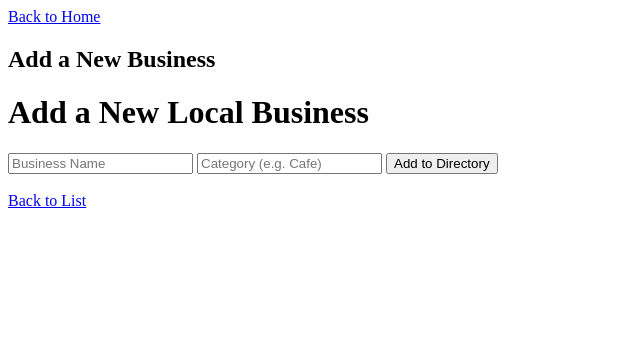
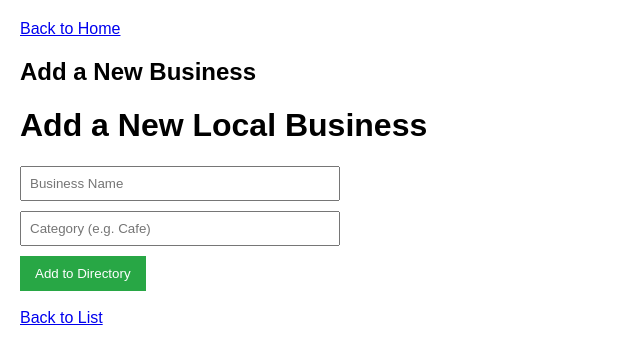
Before and after one commit to ahmadufauziyahjabiru-oss/business_directory, a Flask app: page /add in a window 1280 px wide. Shown: the top 364 px of the page, without its empty margins (0-640 px from the left). Run offline with Flask 3, Linux system fonts and the light colour scheme.

Commit message:
Add form styling to add.html

```diff
--- a/templates/add.html
+++ b/templates/add.html
@@ -1,6 +1,12 @@
 <!DOCTYPE html>
 <html>
-<head><title>Add Business</title></head>
+<head><title>Add Business</title><style>
+    body { font-family: sans-serif; margin: 20px; }
+    input, select { display: block; margin: 10px 0; padding: 8px; width: 100%; max-width: 300px; }
+    button { background: #28a745; color: white; border: none; padding: 10px 15px; cursor: pointer; }
+    button:hover { background: #218838; }
+</style>
+</head>
 <a href="{{ url_for('home') }} ">Back to Home</a>
 <h2>Add a New Business</h2>
 <body>
```
